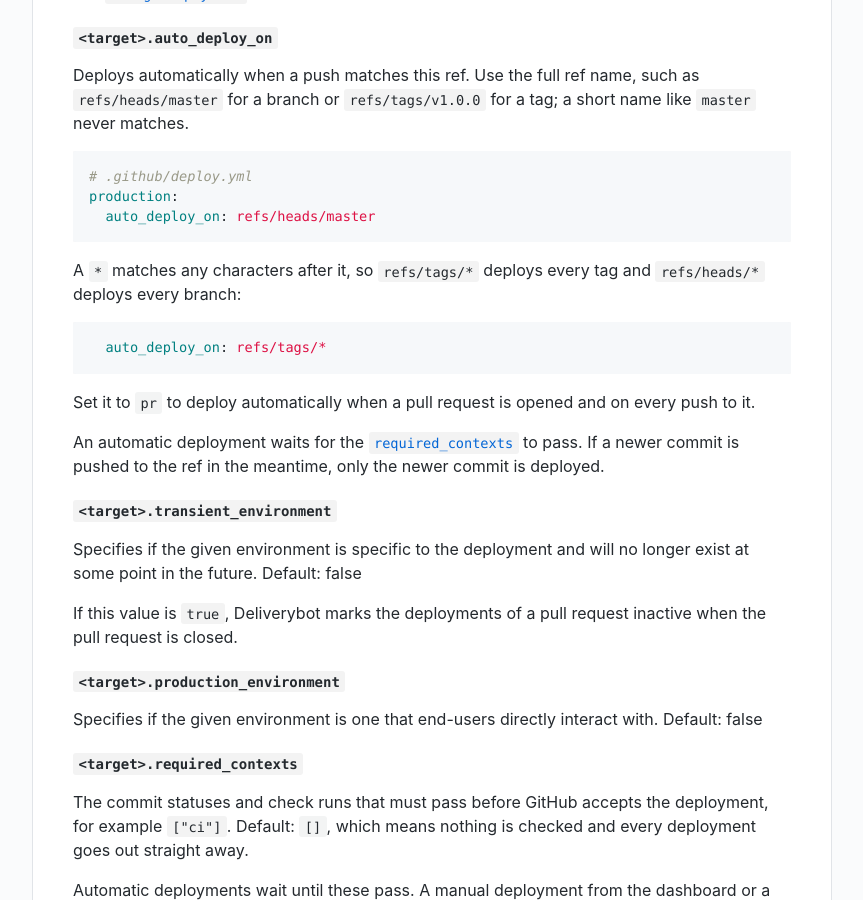
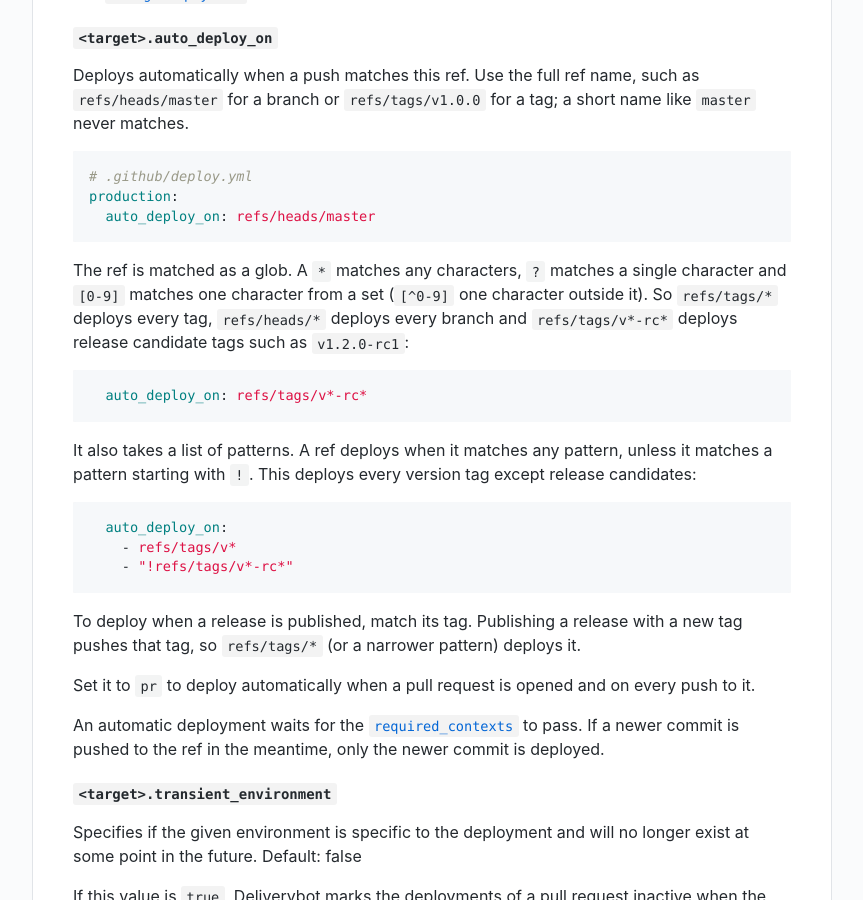
Before and after one commit to deliverybot/deliverybot.github.io, a Jekyll site: the page built from docs/configuration.md, in a window 1280 px wide and 900 px high, scrolled down 1452 px. Shown: the whole window, without its empty margins (208-1071 px from the left). Built offline with Jekyll 4.4.1, drawn with Linux system fonts in a browser that asks for light colours.

Commit message:
Document glob patterns for auto_deploy_on and deploying releases (#28)
* Document glob patterns for auto_deploy_on and deploying releases

Co-Authored-By: Claude Opus 5.5 (1M context) <noreply@anthropic.com>
Claude-Session: https://claude.ai/code/session_019SDN9L8LxB5rteGoLYLJ7Y

* Use [^...] for negated character classes in the docs

Co-Authored-By: Claude Opus 5.5 (1M context) <noreply@anthropic.com>
Claude-Session: https://claude.ai/code/session_019SDN9L8LxB5rteGoLYLJ7Y

---------

Co-authored-by: Claude <noreply@anthropic.com>

````diff
--- a/docs/configuration.md
+++ b/docs/configuration.md
@@ -42,12 +42,29 @@ production:
   auto_deploy_on: refs/heads/master
 ```
 
-A `*` matches any characters after it, so `refs/tags/*` deploys every tag and
-`refs/heads/*` deploys every branch:
+The ref is matched as a glob. A `*` matches any characters, `?` matches a
+single character and `[0-9]` matches one character from a set (`[^0-9]` one
+character outside it). So `refs/tags/*` deploys every tag, `refs/heads/*`
+deploys every branch and `refs/tags/v*-rc*` deploys release candidate tags such
+as `v1.2.0-rc1`:
 
 ```yaml
-  auto_deploy_on: refs/tags/*
+  auto_deploy_on: refs/tags/v*-rc*
 ```
+
+It also takes a list of patterns. A ref deploys when it matches any pattern,
+unless it matches a pattern starting with `!`. This deploys every version tag
+except release candidates:
+
+```yaml
+  auto_deploy_on:
+    - refs/tags/v*
+    - "!refs/tags/v*-rc*"
+```
+
+To deploy when a release is published, match its tag. Publishing a release
+with a new tag pushes that tag, so `refs/tags/*` (or a narrower pattern) deploys
+it.
 
 Set it to `pr` to deploy automatically when a pull request is opened and on
 every push to it.
````
